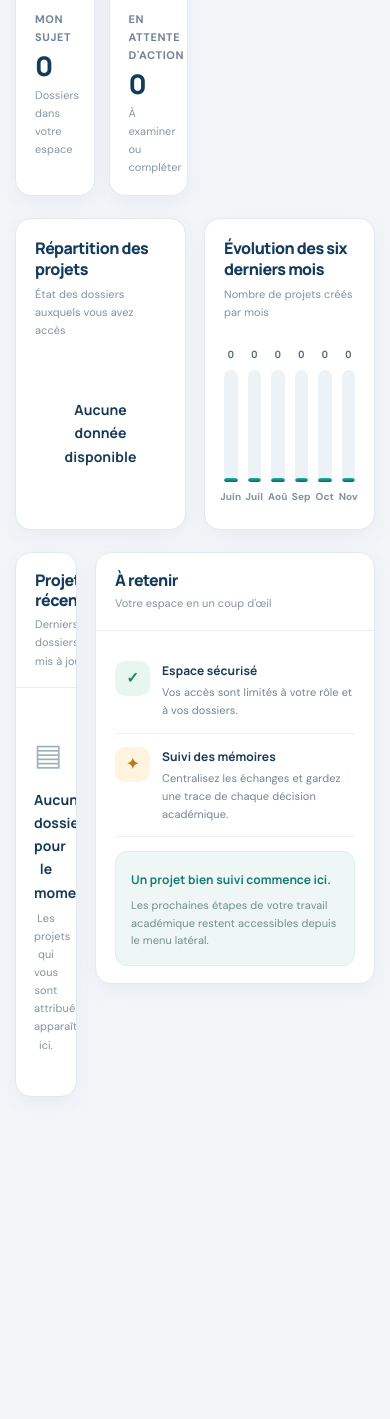
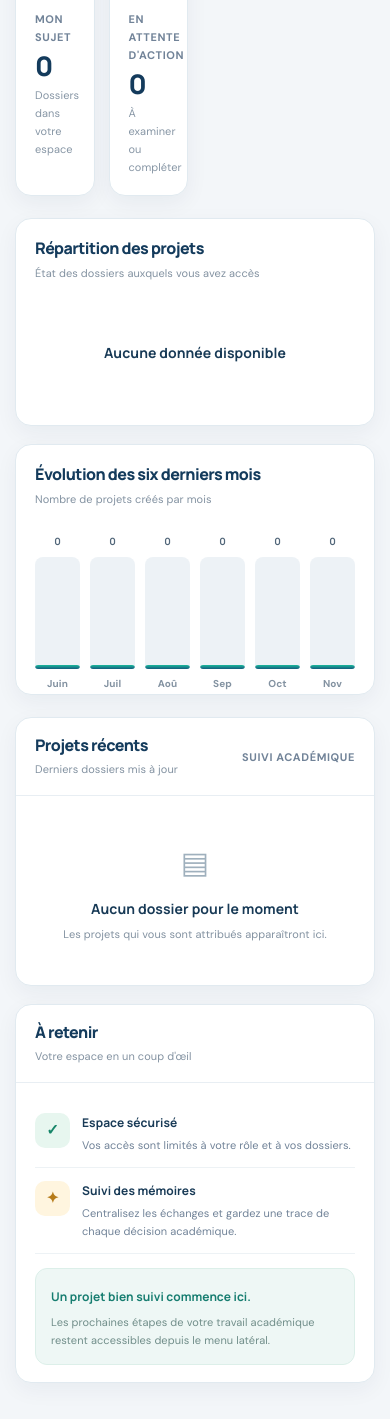
Before and after one commit to virgileNVEDA/gestion-projets-tutores, a Flask app: page /dashboard in a window 390 px wide. Shown: the part 1281-2700 px from the top of the page. Before the commit the page ends 2378 px from the top, so only its background shows below. Run offline with Flask 3, Linux system fonts and the light colour scheme; the visitor is signed in with stand-in values (Sample User, id 1); data comes from the database, SQL or seed files in the repository; data that the repository does not hold is empty.

Commit message:
Fix mobile dashboard overflow and repair responsive CSS block

```diff
--- a/app/static/css/dashboard-shell.css
+++ b/app/static/css/dashboard-shell.css
@@ -139,10 +139,14 @@ html,body { margin:0; padding:0; min-height:100%; overflow-x:hidden; }
 .gp-dashboard-empty b{display:block;color:#183a56;font-size:14px}
 .gp-dashboard-empty p{margin:5px 0 0;font-size:11px}
 
-.gp-dashboard-analytics{grid-template-columns:1fr;gap:13px}
- .gp-dashboard-chart-card{padding:15px}
+@media(max-width:780px){
+ .gp-dashboard-grid{grid-template-columns:minmax(0,1fr)!important;width:100%;min-width:0}
+ .gp-dashboard-panel{width:100%;min-width:0;max-width:100%}
+ .gp-dashboard-analytics{grid-template-columns:minmax(0,1fr)!important;width:100%;min-width:0}
+ .gp-dashboard-chart-card{width:100%;min-width:0;max-width:100%;padding:15px}
  .gp-dashboard-month-bars{height:135px}
  .gp-dashboard-month-track{height:98px}
+ .gp-dashboard-table-wrap{max-width:100%;overflow-x:auto}
  body.menu-open:after{content:"";position:fixed;inset:0;background:rgba(8,24,40,.48);z-index:1250}
  body.menu-open .sidebar{z-index:1300!important}
 }
@@ -214,3 +218,14 @@ html,body { margin:0; padding:0; min-height:100%; overflow-x:hidden; }
 .gp-dashboard-month-track{display:flex;align-items:flex-end;width:100%;height:112px;overflow:hidden;border-radius:8px 8px 3px 3px;background:#edf2f6}
 .gp-dashboard-month-track i{display:block;width:100%;min-height:3px;border-radius:7px 7px 2px 2px;background:linear-gradient(180deg,#19b99c,#155b7d)}
 .gp-dashboard-month small{color:#8392a1;font-size:10px;font-weight:750}
+
+
+/* Correctif mobile vérifié sur la structure réelle du tableau de bord. */
+@media screen and (max-width:780px){
+ html,body{width:100%;max-width:100%;overflow-x:hidden!important}
+ .app-shell,.app-shell>main.main-area,.app-shell>main.main-area>.page-content,.gp-dashboard{width:100%;max-width:100%;min-width:0;margin-left:0;margin-right:0}
+ .app-shell>main.main-area>.page-content{padding-left:14px;padding-right:14px}
+ .gp-dashboard-grid{display:grid!important;grid-template-columns:minmax(0,1fr)!important}
+ .gp-dashboard-analytics{display:grid!important;grid-template-columns:minmax(0,1fr)!important}
+ .gp-dashboard-panel,.gp-dashboard-chart-card{min-width:0;width:100%;max-width:100%}
+}
```
